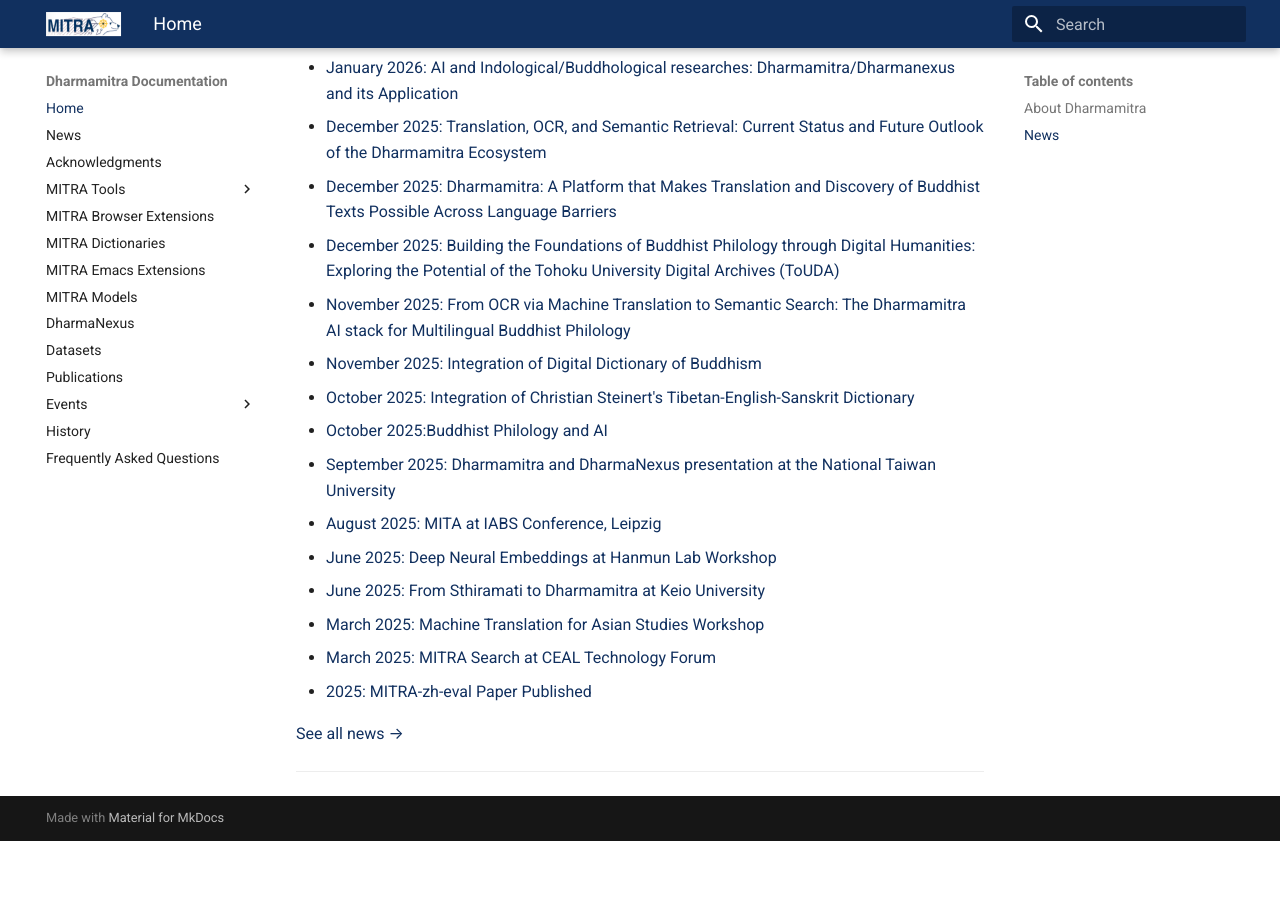
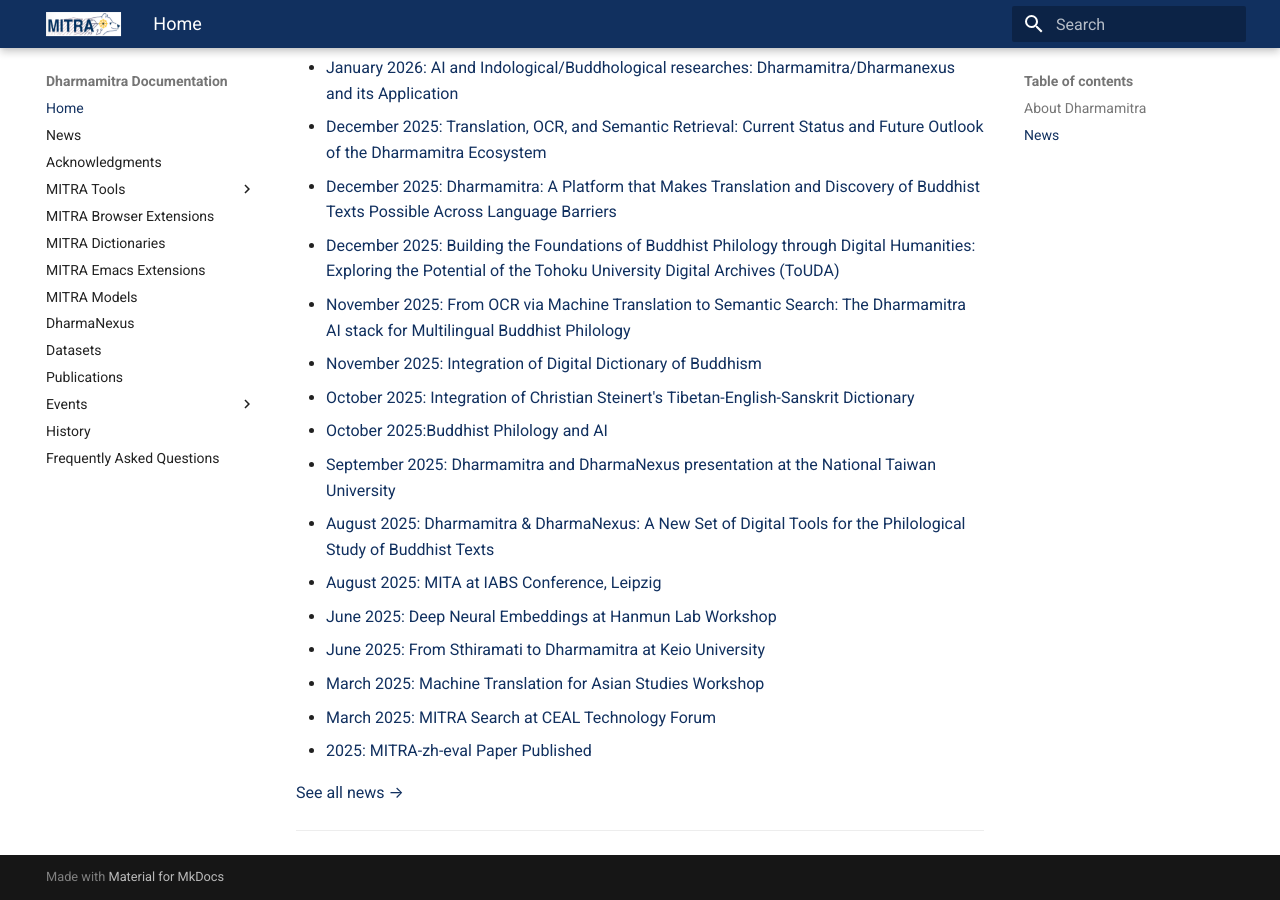
Before and after one commit to dharmamitra/dharmamitra-guides, an MkDocs documentation site: the page built from docs/index.md, in a window 1280 px wide and 900 px high, scrolled down 1230 px. Built offline with MkDocs 1.6.1 and Material for MkDocs 9.7.7, drawn with Linux system fonts in a browser that asks for light colours; before the commit the page ends 2071 px from its top, so only the background shows below that.

Commit message:
Update index.md

```diff
--- a/docs/index.md
+++ b/docs/index.md
@@ -33,6 +33,7 @@
 - [October 2025: Integration of Christian Steinert's Tibetan-English-Sanskrit Dictionary](news.md#Integration-of-Christian-Steinerts-Tibetan-English-Sanskrit-Dictionary)
 - [October 2025:Buddhist Philology and AI](news.md#Machine-Learning-and-Large-Language-Models-in-Buddhist-Studies-The-Dharmamitra-Project)
 - [September 2025: Dharmamitra and DharmaNexus presentation at the National Taiwan University](news.md#Dharmamitra-and-DharmaNexus-presentation-at-the-National-Taiwan-University)
+- [August 2025: Dharmamitra & DharmaNexus: A New Set of Digital Tools for the Philological Study of Buddhist Texts](news.md#Dharmamitra-DharmaNexus-A-New-Set-of-Digital-Tools-for-the-Philological-Study-of-Buddhist-Texts)
 - [August 2025: MITA at IABS Conference, Leipzig](news.md#august-2025-mita-at-iabs-conference-leipzig)
 - [June 2025: Deep Neural Embeddings at Hanmun Lab Workshop](news.md#june-2025-deep-neural-embeddings-at-hanmun-lab-workshop)
 - [June 2025: From Sthiramati to Dharmamitra at Keio University](news.md#june-2025-from-sthiramati-to-dharmamitra-at-keio-university)
```
